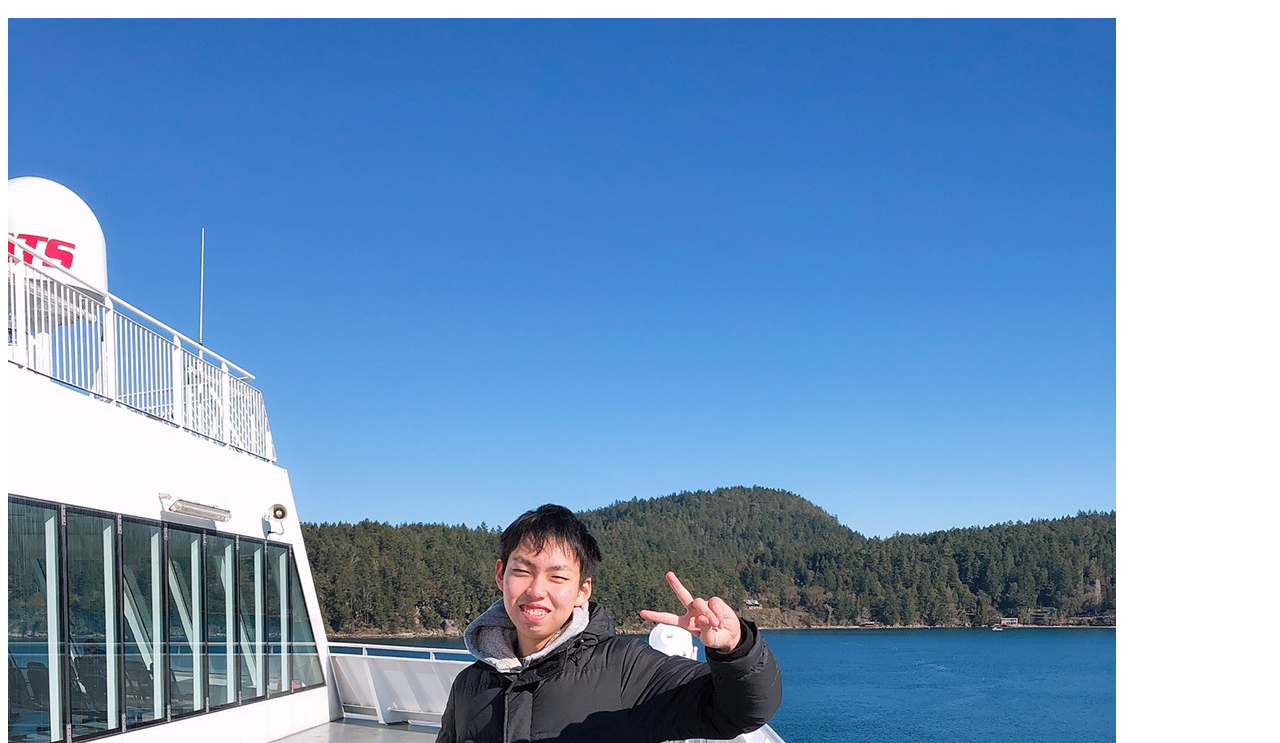
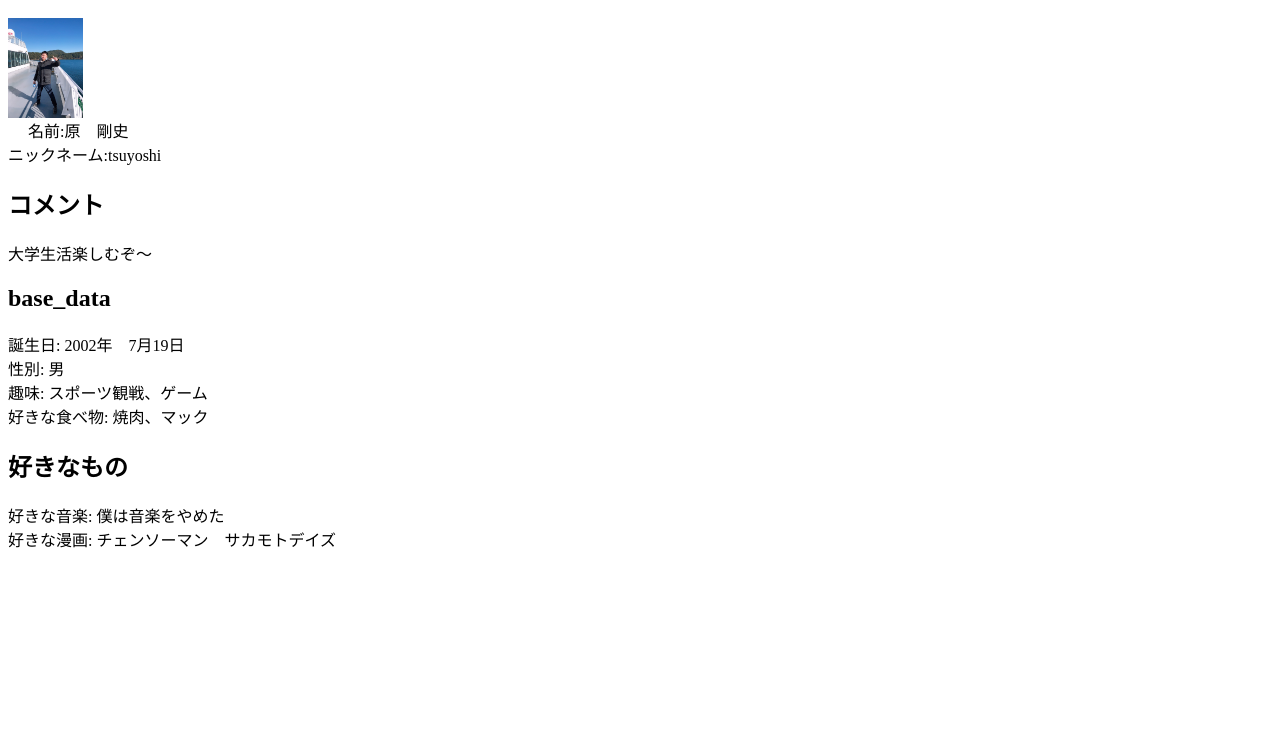
Before and after one commit to tsuyoshihara/.github.io, a plain HTML site: page index.html in a window 1280 px wide. Shown: the part 57-800 px from the top of the page. Drawn offline with Linux system fonts and the light colour scheme.

Commit message:
Update index.html

```diff
--- a/index.html
+++ b/index.html
@@ -1,7 +1,7 @@
 <meta charset="utf-8">
 <h1>自己紹介</h1>
 <p>
-<img src="IMG_0122.JPG" height=”100px”><br>　<!-- ここを追加しました -->
+<img src="IMG_0122.JPG" height="100px"><br>　<!-- ここを追加しました -->
 名前:原　剛史<br>
 ニックネーム:tsuyoshi
 </p>
```
